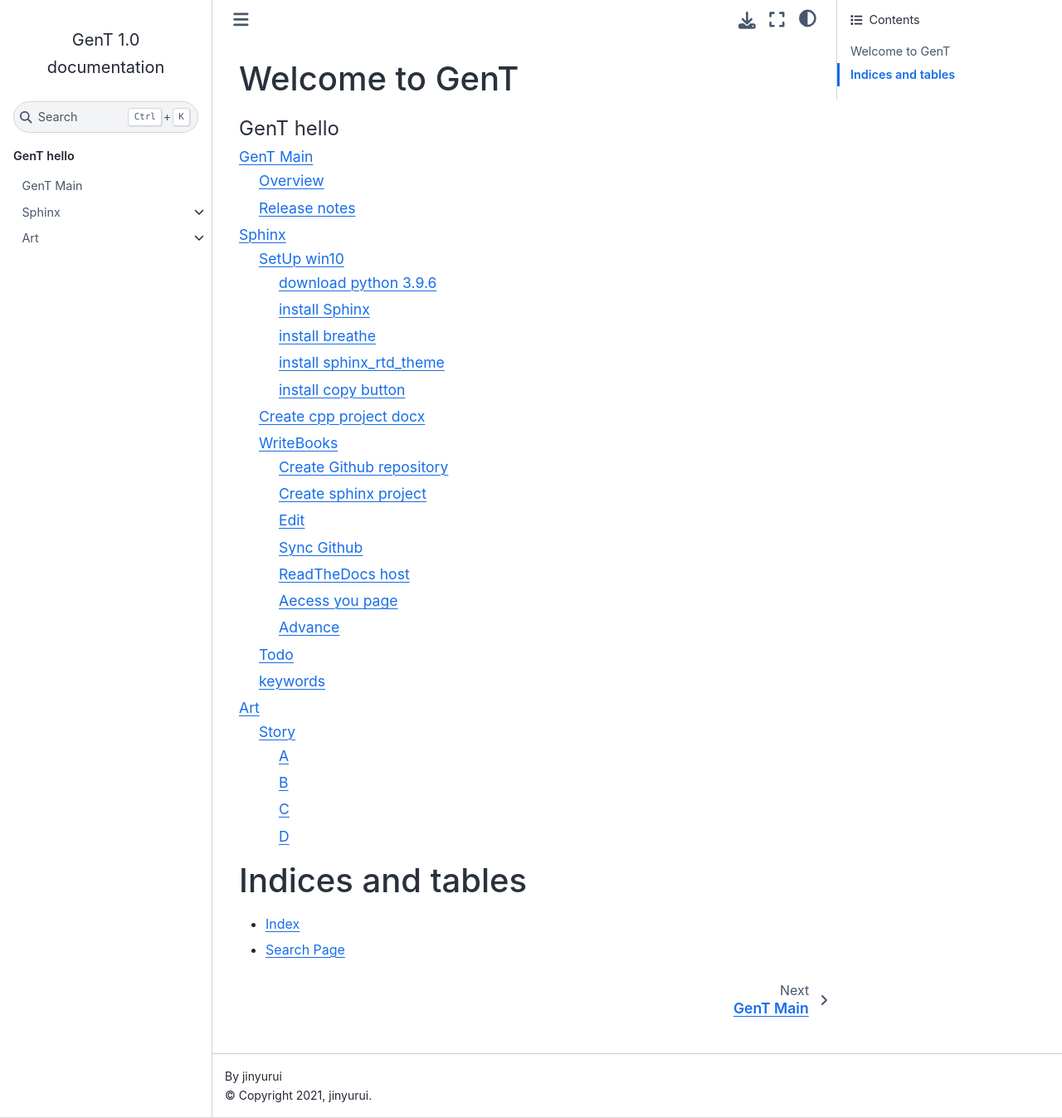
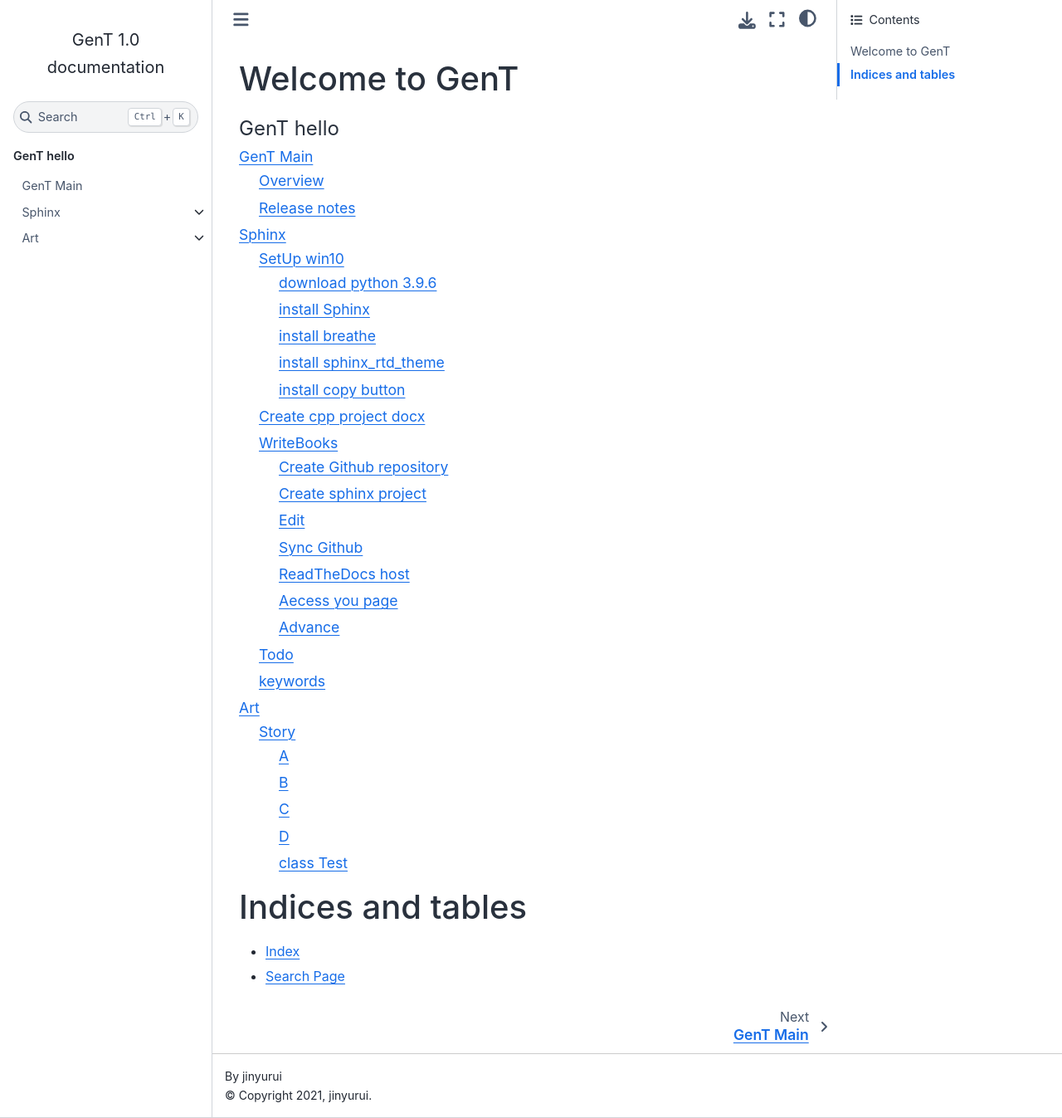
Before and after one commit to jinyurui/GenT, a Sphinx documentation site: the page built from source/index.rst, in a window 1280 px wide and 1347 px high. Shown: the whole window at 83% size. Built offline with Sphinx 7.4.7 and the Sphinx Book theme 1.1.4, drawn with Linux system fonts in a browser that asks for light colours.

Commit message:
use doxygen class

```diff
--- a/source/hello.rst
+++ b/source/hello.rst
@@ -12,3 +12,8 @@
 
 D
 ------------
+
+class Test
+------------
+.. doxygenclass:: Test
+   :members:
```
